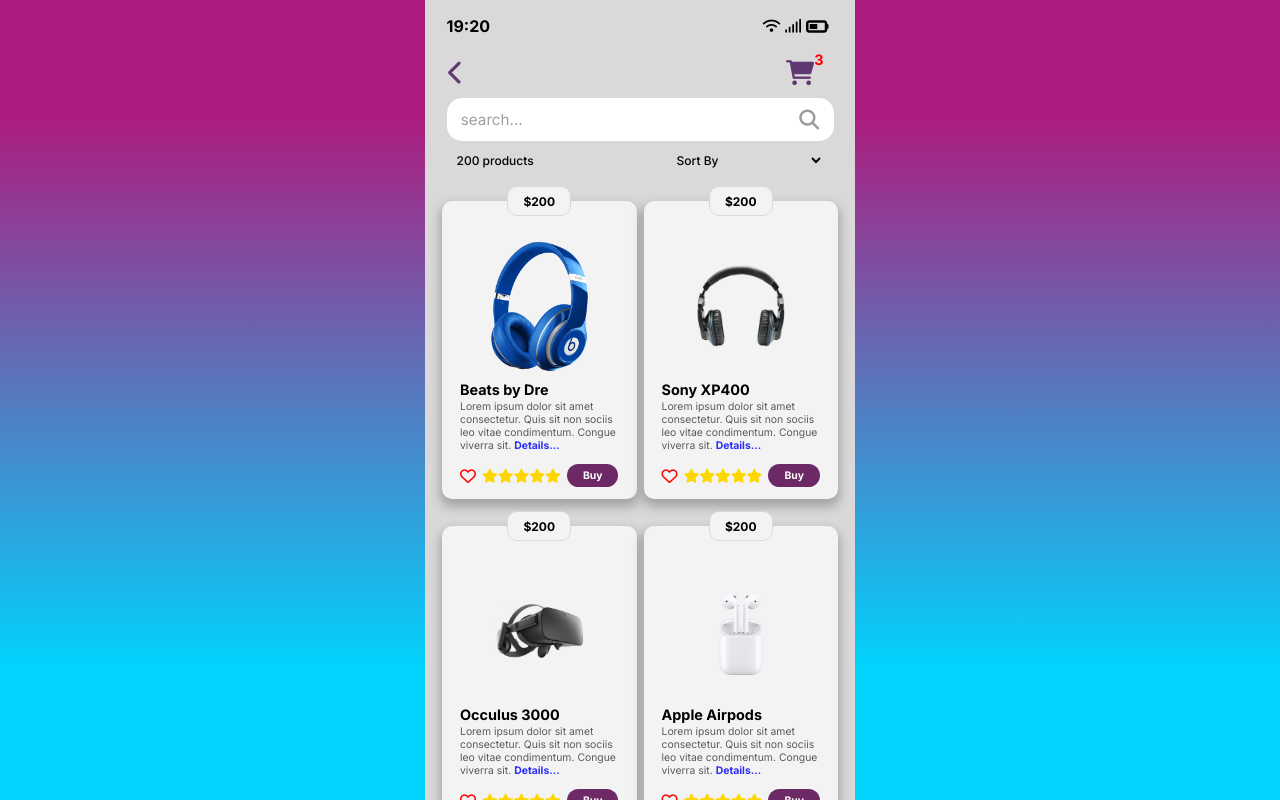
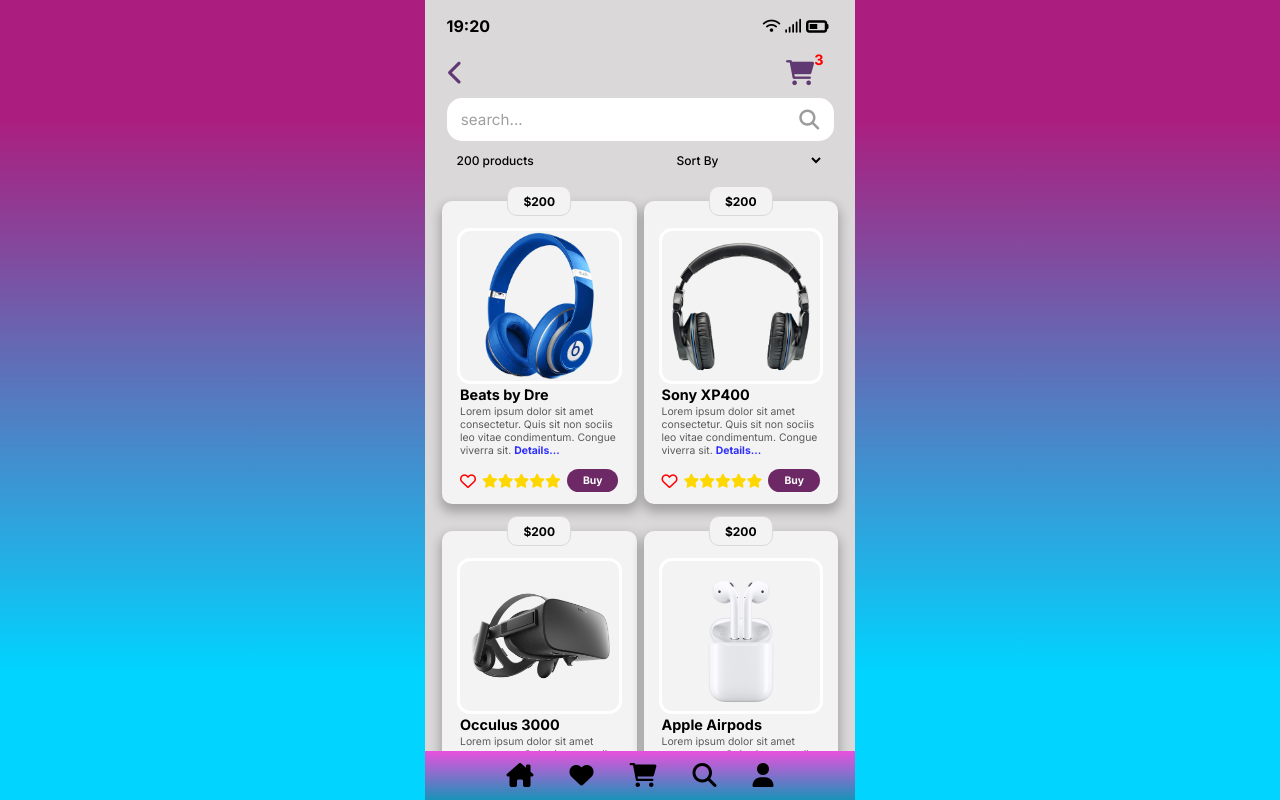
Before and after one commit to kalanzimark/encommerce, a React (Create React App) app: page /products in a window 1280 px wide. Built offline with nearby package versions, Linux system fonts and the light colour scheme.

Commit message:
modified css and added footer

```diff
--- /dev/null
+++ b/src/components/Footer.js
@@ -0,0 +1,27 @@
+import React from "react";
+import { AppFooter } from "./css/footer_styled";
+
+function Footer(iconColor) {
+    console.log();
+    return (
+        <AppFooter>
+            <div>
+                <i class="fa-solid fa-house-chimney"></i>
+            </div>
+            <div>
+                <i class="fa-solid fa-heart"></i>
+            </div>
+            <div>
+                <i class="fa-solid fa-cart-shopping"></i>
+            </div>
+            <div>
+                <i class="fa-solid fa-magnifying-glass "></i>
+            </div>
+            <div>
+                <i class="fa-solid fa-user"></i>
+            </div>
+        </AppFooter>
+    );
+}
+
+export default Footer;
--- a/src/components/ProductInfo.js
+++ b/src/components/ProductInfo.js
@@ -21,10 +21,12 @@
 } from "./css/productInfo_styled";
 
 import product1 from "./assets/product1.png";
+import Footer from "./Footer";
 
 function ProductInfo() {
     const [trimInfo, setTrimInfo] = useState(false);
     const [isFavourite, setIsFavourite] = useState(false);
+    const colour = { default: "black", current: "red" };
     const info =
         "Lorem ipsum dolor sit amet consectetur. Massa ut innon sollicitudin volutpat sit convallis orcipellentesque. Accumsan ipsum velit maecenas pretium pretium ac. Etiam dolor eget netus venenatis ametenim nunc urna. Elit at scelerisque quis ultricies sagittis maecenas pellentesque";
 
@@ -156,6 +158,7 @@
                         <div>Buy</div>
                     </OrderSection>
                 </ProductSection>
+                <Footer />
             </Container>
         </>
     );
--- a/src/components/Products.js
+++ b/src/components/Products.js
@@ -26,6 +26,7 @@
 import product5 from "./assets/product5.png";
 import product6 from "./assets/product6.png";
 import { Link } from "react-router-dom";
+import Footer from "./Footer";
 
 function Products() {
     const [isFavourite, setIsFavourite] = useState(false);
@@ -130,6 +131,7 @@
                             </ProductFooter>
                         </ProductDetails>
                     </MainProduct>
+
                     <MainProduct>
                         <ProductPrice>
                             <p>$200</p>
@@ -376,6 +378,7 @@
                         </ProductDetails>
                     </MainProduct>
                 </ProductSection>
+                <Footer />
             </Container>
         </>
     );
--- /dev/null
+++ b/src/components/css/footer_styled.js
@@ -0,0 +1,22 @@
+import styled from "styled-components";
+
+export const AppFooter = styled.div`
+    background: rgb(171, 24, 127);
+    background: linear-gradient(
+        180deg,
+        #ffffff 0%,
+        #e950dd 0.01%,
+        #1992b8 100%
+    );
+    display: flex;
+    justify-content: center;
+    align-items: center;
+    padding: 10px 0;
+    margin-bottom: 20px;
+    position: sticky;
+    bottom: 0;
+    div {
+        margin: 0 0.75em;
+        font-size: 1.5rem;
+    }
+`;
--- a/src/components/css/productInfo_styled.js
+++ b/src/components/css/productInfo_styled.js
@@ -6,7 +6,9 @@
     max-width: 430px;
     margin: auto;
     background: #dbd8da;
+    position: relative;
     overflow-y: scroll;
+    outline: 5px solid red;
 `;
 export const ProductHeader = styled.div``;
 
@@ -51,6 +53,7 @@
     margin-top: 5px;
     justify-content: center;
     align-items: center;
+    margin-bottom: 6.5em;
 `;
 
 export const MainProductWrapper = styled.div`
--- a/src/components/css/products_styled.js
+++ b/src/components/css/products_styled.js
@@ -7,6 +7,8 @@
     margin: auto;
     background: #dbd8da;
     overflow-y: scroll;
+    position: relative;
+    z-index: 2;
 `;
 export const ProductHeader = styled.div``;
 
@@ -119,16 +121,18 @@
     border-radius: 10px;
 `;
 export const ImageWrapper = styled.div`
-    width: 60%;
+    width: 100%;
     min-width: 100px;
-    min-height: 150px;
-    object-fit: contain;
+    height: 150px;
     border-radius: 10px;
     display: flex;
+    outline: 3px solid white;
     justify-content: center;
     align-items: center;
+    margin-bottom: 5px;
     img {
         max-width: 100%;
+        max-height: 100%;
     }
 `;
 export const ProductDetails = styled.div`
```
